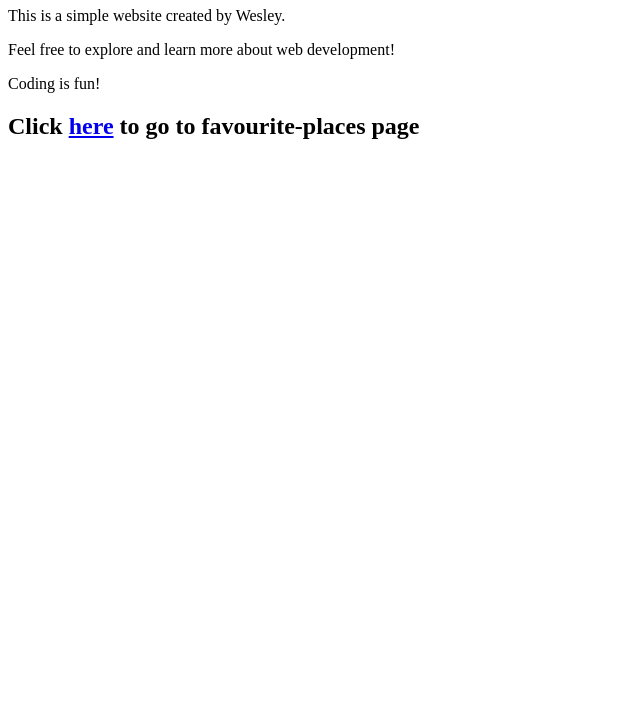
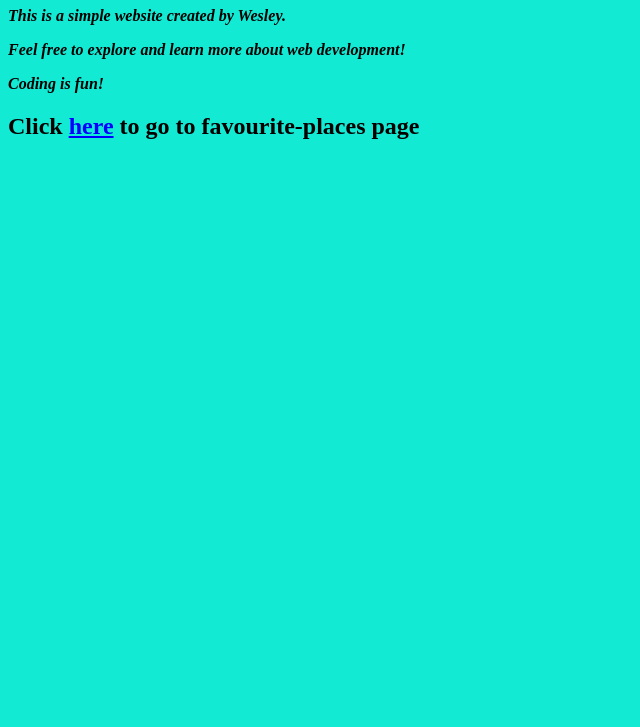
Before and after one commit to Greyat-glitch/First-website, a plain HTML site: page my-first-website.html in a window 1280 px wide. Shown: the part 73-800 px from the top of the page, without its empty margins (0-640 px from the left). Drawn offline with Linux system fonts and the light colour scheme.

Commit message:
I have styled my-first-website using styles.css

```diff
--- a/css/styles.css
+++ b/css/styles.css
@@ -1,3 +1,20 @@
 h1 {
     color: rgb(246, 39, 46);
 }
+p {
+    color: rgb(0, 0, 0);
+    text-align: justify;
+    font-style: italic;
+    font-weight: bold;
+    font-family: 'Times New Roman', Times, serif;
+    font-size: medium;
+}
+
+.link {
+    color: rgb(0, 0, 255);
+    text-decoration: underline;
+}
+
+#body1 {
+    background-color: rgb(19, 234, 212);
+}
--- a/my-first-website.html
+++ b/my-first-website.html
@@ -6,11 +6,11 @@
     <title>Wesley's first website</title>
     <link rel="stylesheet" href="/css/styles.css">
 </head>
-<body>
+<body id="body1">
     <h1>Welcome to my first website!</h1>
     <p>This is a simple website created by Wesley.</p>
     <p>Feel free to explore and learn more about web development!</p>
     <p>Coding is fun!</p>
-    <h2>Click <a href="/favourite-places.html">here</a> to go to favourite-places page</h2>
+    <h2>Click <a class="link" href="/favourite-places.html">here</a> to go to favourite-places page</h2>
 </body>
 </html>
```
Also changed, not shown: favourite-places.html (+2 -2 lines).
